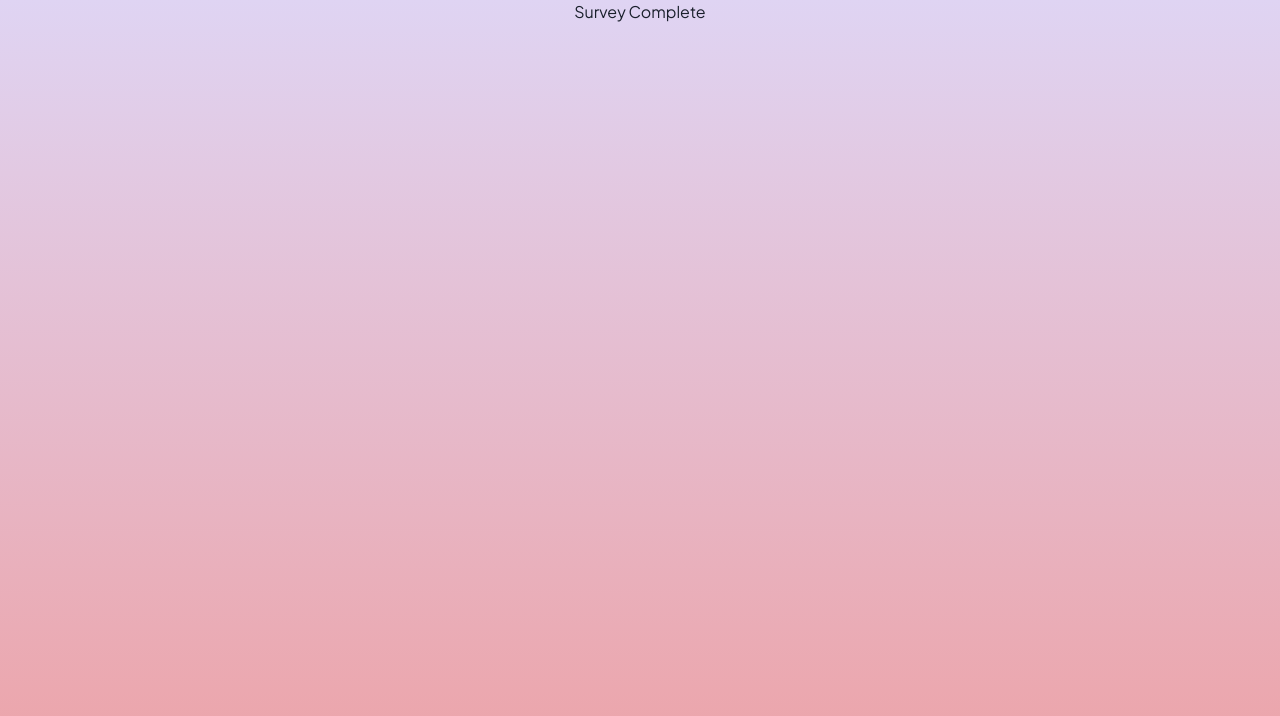
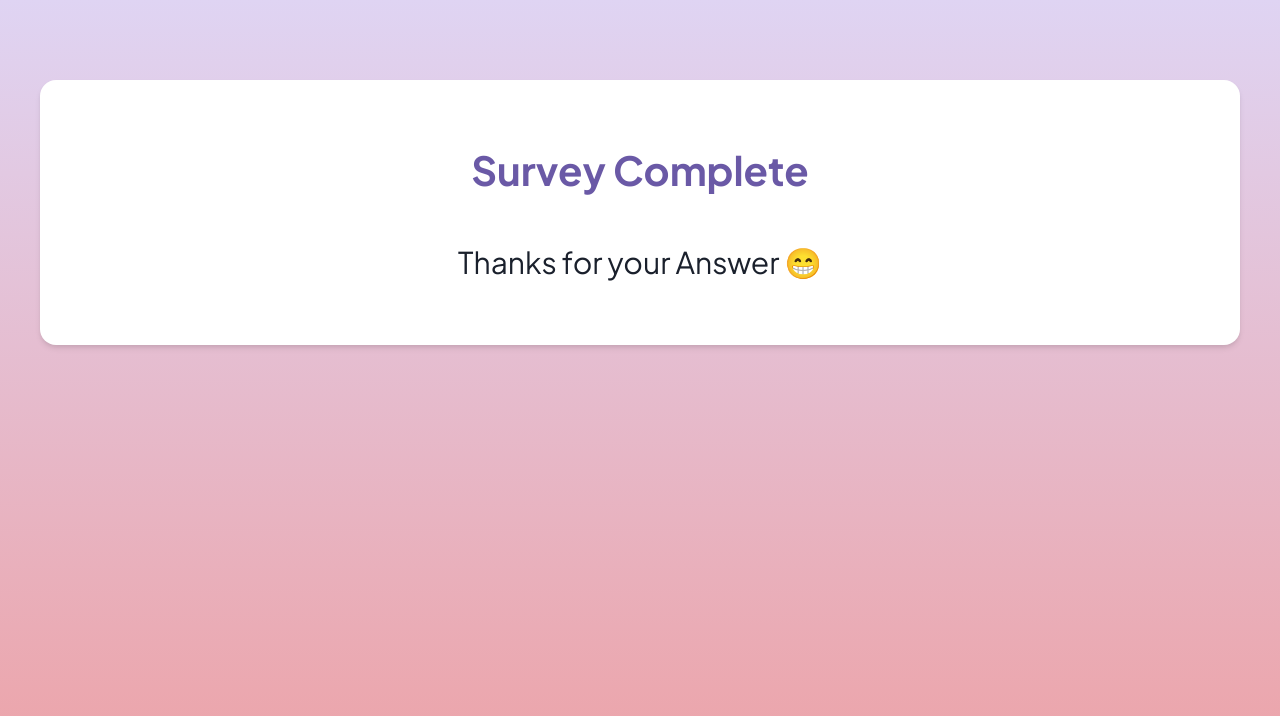
Before and after one commit to mitro-ubaidillah/survey-app, a React (Vite) app: page /complete in a window 1280 px wide. Shown: the top 716 px of the page. Built offline with nearby package versions, Linux system fonts and the light colour scheme.

Commit message:
fix error in time limit

```diff
--- a/src/App.jsx
+++ b/src/App.jsx
@@ -12,7 +12,6 @@ import theme from './utils/extendedTheme'
 import { Provider } from 'react-redux'
 import store from '../store'
 import Complete from './pages/Complete'
-import TestRadio from './pages/TestRadio'
 
 const App = () => {
   return (
@@ -23,7 +22,6 @@ const App = () => {
             <Route path='/' element={<Home />} />
             <Route path='/survey' element={<Survey />} />
             <Route path='/complete' element={<Complete />} />
-            <Route path='/test' element={<TestRadio />} />
           </Routes>
         </ChakraProvider>
       </BrowserRouter>
--- a/src/components/CardQuestion.jsx
+++ b/src/components/CardQuestion.jsx
@@ -3,7 +3,7 @@ import { Stack, Text } from '@chakra-ui/layout';
 import { Radio, RadioGroup } from '@chakra-ui/radio';
 import React from 'react';
 
-const CardQuestion = ({ quest, children }) => {
+const CardQuestion = ({ quest, children, ...props }) => {
     return (
         <Card
             minWidth={{ base: '300px', sm: '450px', md: '650px', lg: '900px', xl: '1200px' }}
@@ -18,6 +18,7 @@ const CardQuestion = ({ quest, children }) => {
                     fontWeight={'700'}
                     color={'btn.primary'}
                     mb={'10'}
+                    {...props}
                 >
                     {quest}
                 </Text>
--- a/src/pages/Complete.jsx
+++ b/src/pages/Complete.jsx
@@ -1,14 +1,27 @@
 import React from 'react';
 import Layout from '../components/Layout';
-import { Text } from '@chakra-ui/layout';
-import { useSelector } from 'react-redux';
+import { Box, Text } from '@chakra-ui/layout';
+import CardQuestion from '../components/CardQuestion';
 
 const Complete = () => {
-    const quests = useSelector((state) => state.quests);
-    console.log(quests);
     return (
         <Layout>
-            <Text>Survey Complete</Text>
+            <Box
+                my={'20'}
+            >
+                <CardQuestion
+                    quest={'Survey Complete'}
+                    textAlign={'center'}
+                    children={
+                        <Text
+                            fontSize={'30px'}
+                            textAlign={'center'}
+                        >
+                            Thanks for your Answer 😁
+                        </Text>
+                    }
+                />
+            </Box>
         </Layout>
     );
 }
--- a/src/pages/Survey.jsx
+++ b/src/pages/Survey.jsx
@@ -1,11 +1,11 @@
 import React, { useEffect, useState } from 'react';
 import Layout from '../components/Layout';
-import { Box, Flex, Grid, HStack, Stack, Text } from '@chakra-ui/layout';
+import { Box, Grid, Stack } from '@chakra-ui/layout';
 import CardQuestion from '../components/CardQuestion';
 import ProgressBar from '../components/ProgressBar';
 import ButtonQuestion from '../components/ButtonQuestion';
 import { questionData } from '../utils/Data';
-import { Radio, RadioGroup, useRadioGroup } from '@chakra-ui/radio';
+import { Radio, RadioGroup } from '@chakra-ui/radio';
 import Cookies from 'js-cookie';
 import { useDispatch, useSelector } from 'react-redux';
 import { addQuests } from '../features/questionSlice';
@@ -38,7 +38,6 @@ const Survey = () => {
                 answer: chooseAnswer
             }
         ))
-        clearTimeout(limitTime);
         navigate('/complete');
     }
 
@@ -52,26 +51,19 @@ const Survey = () => {
         ))
         Cookies.set('currentAnswer', '');
         Cookies.set('questNumber', currentQuestNumber + 1);
-        timeLimit = 5000;
-        clearTimeout(limitTime);
         setCurrentQuestNumber(currentQuestNumber + 1)
     }
 
-    const limitTime = (time) => {
+    useEffect(() => {
         const currentData = currentQuest.filter(data => (data.id === currentQuestNumber));
-        setTimeout(() => {
-            if(currentQuestNumber == 10) {
+        const limitTime = setTimeout(() => {
+            if (currentQuestNumber == 10) {
                 onCompleteQuestion(currentData[0]);
-            }else{
+            } else {
                 onNextQuestion(currentData[0]);
             }
-        }, time);
-    }
-
-    console.log(quests)
-
-    useEffect(() => {
-        limitTime(timeLimit);
+        }, timeLimit);
+        return () => clearTimeout(limitTime);
     }, [currentQuestNumber]);
 
     return (
@@ -111,7 +103,6 @@ const Survey = () => {
                                                 {
                                                     data.answers.map(item => (
                                                         <Radio
-                                                            // {...getRadioProps({ value: item.answer })}
                                                             onChange={() => saveAnswer(item.answer)}
                                                             value={item.answer}
                                                             checked={currentAnswer == item.answer}
--- a/src/pages/TestRadio.jsx
+++ /dev/null
@@ -1,21 +0,0 @@
-import Cookies from 'js-cookie';
-import React, { useState } from 'react';
-
-const TestRadio = () => {
-    const [choose,setChoose] = useState();
-    const current = Cookies.get('current');
-
-    const saveAnswer = (value) => {
-        Cookies.set('current', value);
-        setChoose(value)
-    }
-    return (
-        <div>
-            <input type={'radio'} name='uji coba' value={'halo'} onChange={(e) => saveAnswer(e.target.value)} checked={current=='halo'} /> halo
-            <input type={'radio'} name='uji coba' value={'halo1'} onChange={(e) => saveAnswer(e.target.value)} checked={current=='halo1'} /> Halo1
-            <input type={'radio'} name='uji coba' value={'halo2'} /> Halo1
-        </div>
-    );
-}
-
-export default TestRadio;
```
